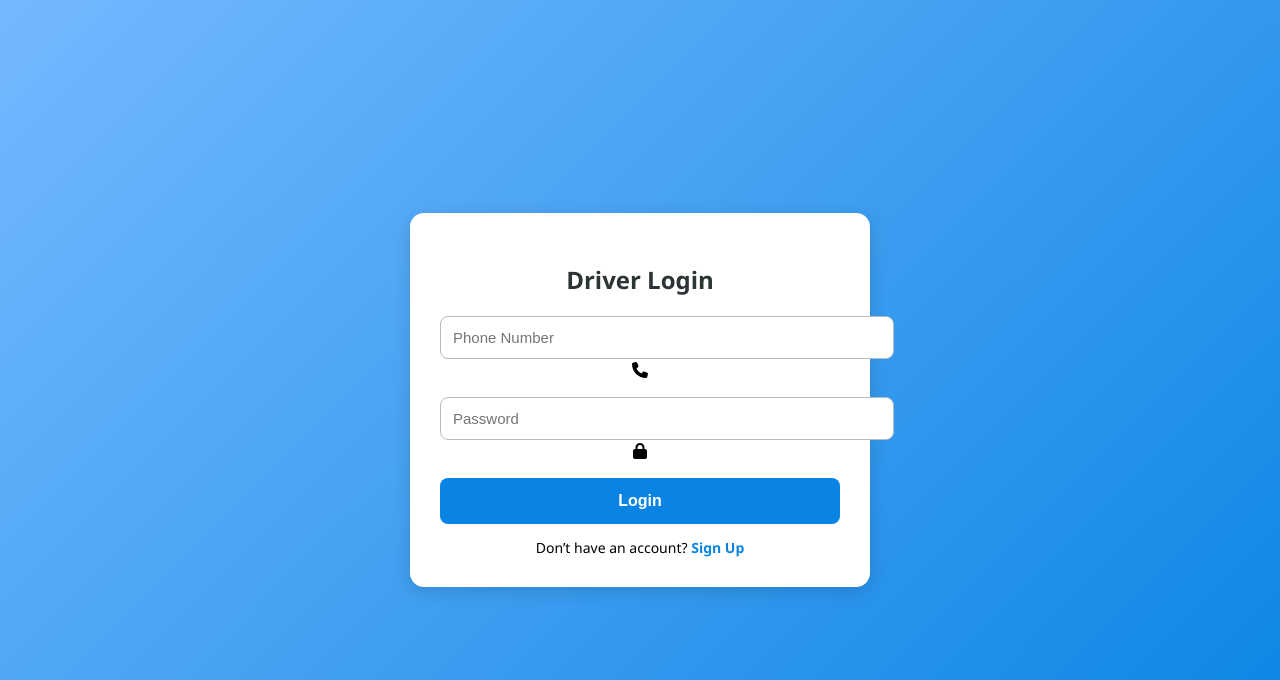
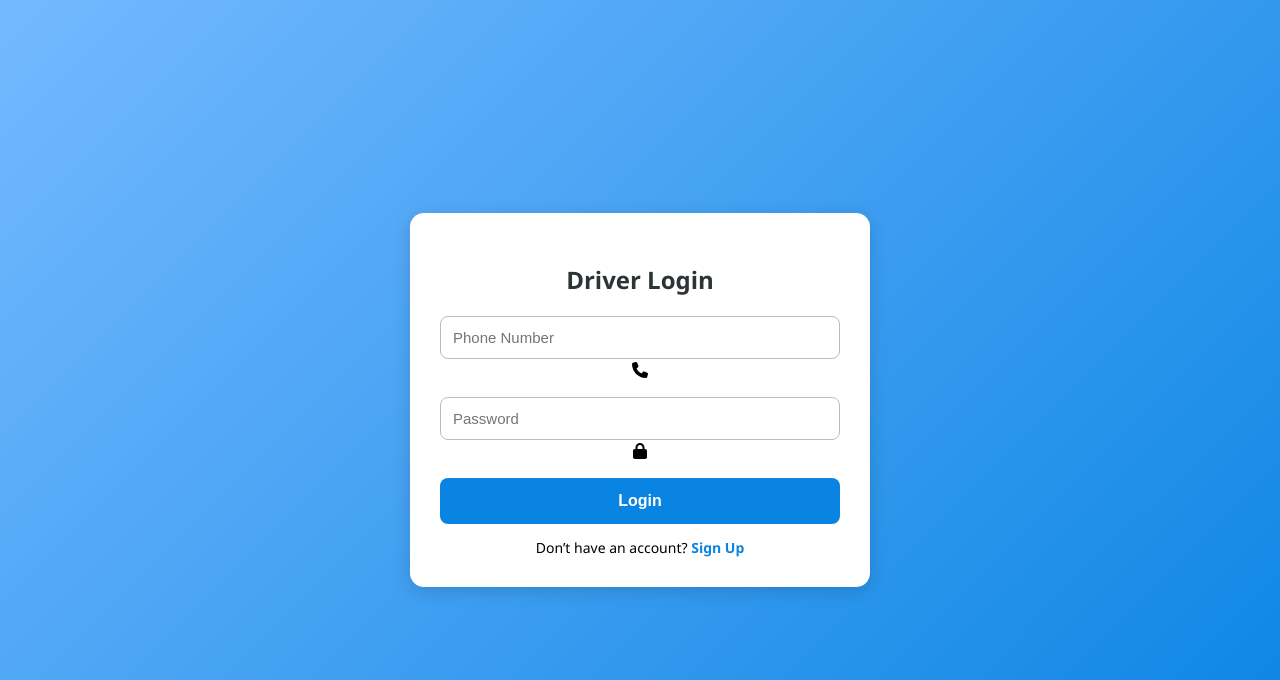
Before and after one commit to blackbanks1/CONNECTION-BACKEND, a Flask app: page /driver/login in a window 1280 px wide. Shown: the top 680 px of the page. Run offline with Flask 3, Linux system fonts and the light colour scheme.

Commit message:
LOGIN correctionS

```diff
--- a/templates/login.html
+++ b/templates/login.html
@@ -44,6 +44,7 @@
 
     .input-group input {
       width: 100%;
+      box-sizing: border-box;
       padding: 12px 40px 12px 12px;
       border-radius: 8px;
       border: 1px solid #b2bec3;
@@ -112,6 +113,10 @@
       background: #e5fff5;
       color: #00b894;
     }
+    /* *, *::before, *::after {
+  box-sizing: border-box;
+} */
+
   </style>
 </head>
 
```
